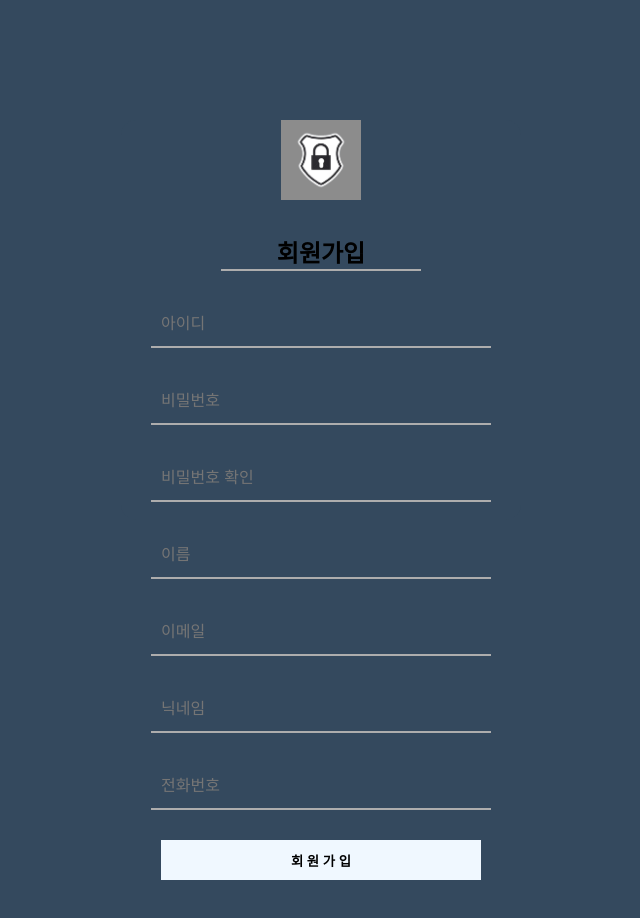
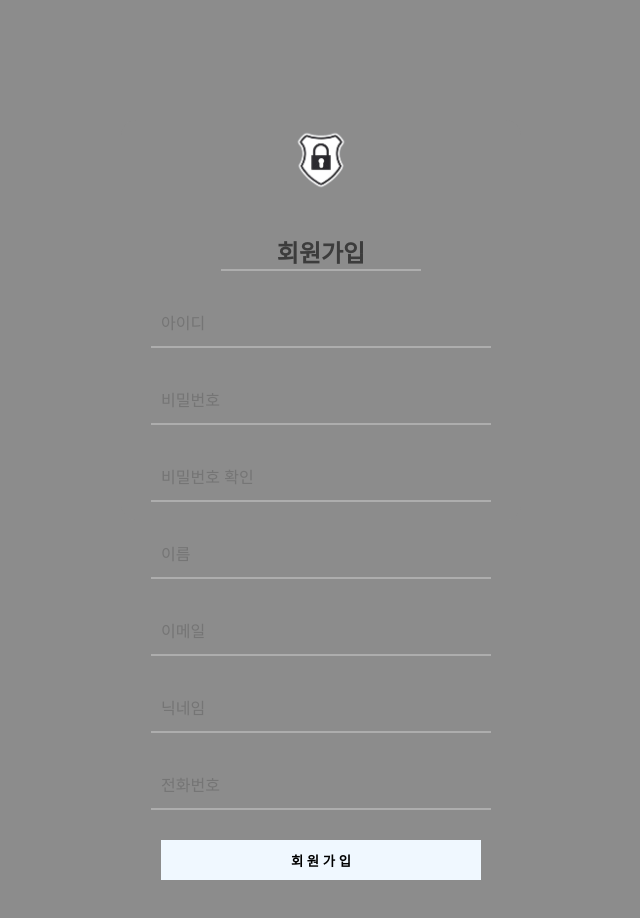
Before and after one commit to jhjhjhjjhjhjhjhj/-, a plain HTML site: page join.html in a window 1280 px wide. Shown: the whole page, without its empty margins (319-959 px from the left). Drawn offline with Linux system fonts and the light colour scheme.

Commit message:
Add files via upload

```diff
--- a/1.css
+++ b/1.css
@@ -10,12 +10,13 @@
     width: 50%;
     left: 50%;
     transform: translateX(35%);
+    color: #3c3c3c;
 
  }
 
   body {
-    background-image:#34495e;
-    background-color: #34495e;
+    background-image:#A0AFFF;
+    background-color: #8c8c8c;
   }
 
   .joinForm {
@@ -29,7 +30,7 @@
     left:50%;
     transform: translate(-50%,-50%);
     border-radius: 15px;
-    background-color: #34495e;
+    background-color: #8c8c8c;
   }
 
   .joinForm h2 {
@@ -49,7 +50,7 @@
     width: 100%;
     border:none;
     outline:none;
-    color: #636e72;
+    color: #000000;
     font-size:16px;
     height:25px;
     background: none;
@@ -59,7 +60,7 @@
     width: 100%;
     border:none;
     outline:none;
-    color: #636e72;
+    color: #000000;
     font-size:16px;
     height:25px;
     background: none;
@@ -69,7 +70,7 @@
     width: 100%;
     border:none;
     outline:none;
-    color: #636e72;
+    color: #000000;
     font-size:16px;
     height:25px;
     background: none;
@@ -79,7 +80,7 @@
     width: 100%;
     border:none;
     outline:none;
-    color: #636e72;
+    color: #000000;
     font-size:16px;
     height:25px;
     background: none;
@@ -89,7 +90,7 @@
     width: 100%;
     border:none;
     outline:none;
-    color: #636e72;
+    color: #000000;
     font-size:16px;
     height:25px;
     background: none;
@@ -99,7 +100,7 @@
     width: 100%;
     border:none;
     outline:none;
-    color: #636e72;
+    color: #000000;
     font-size:16px;
     height:25px;
     background: none;
```
